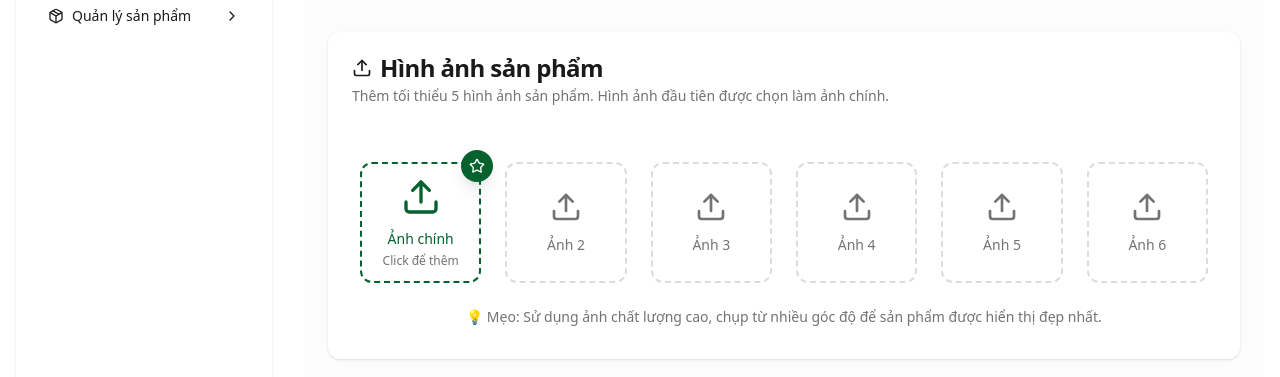
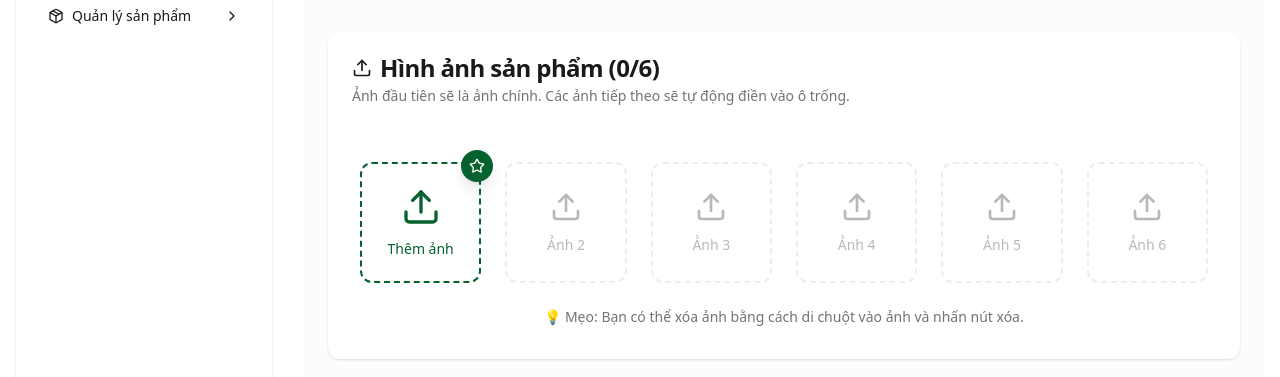
Before and after one commit to btram11/Ecom-251, a Next.js app: page /seller/add-product in a window 1280 px wide. Shown: the part 181-558 px from the top of the page. Built offline with nearby package versions, Linux system fonts and the light colour scheme; no server answers.

Commit message:
fix upload image

```diff
--- a/app/seller/add-product/page.tsx
+++ b/app/seller/add-product/page.tsx
@@ -17,7 +17,7 @@ import {
 } from "@shared/ui/form";
 import { Label } from "@shared/ui/form";
 import { Checkbox } from "@shared/ui/form";
-import { Upload, Save, X, Star, Tag } from "lucide-react";
+import { Upload, Save, X, Star, Tag ,Trash2} from "lucide-react";
 import { useRouter } from "next/navigation";
 import { useEffect, useState } from "react";
 import { environment } from "../../../environment";
@@ -29,7 +29,11 @@ type Category = {
   imageType: string;
 };
 
-
+type ProductImage = {
+  id: string; // Dùng timestamp làm ID tạm
+  base64: string;
+  type: string;
+};
 
 export default function AddProductPage() {
   const router = useRouter();
@@ -41,7 +45,7 @@ export default function AddProductPage() {
   const [discount, setDiscount] = useState("");
   const [rating, setRating] = useState("");
   const [location, setLocation] = useState("");
-
+  const [images, setImages] = useState<ProductImage[]>([]);
   const [imageBase64, setImageBase64] = useState<string>("");
   const [imageType, setImageType] = useState<string>("");
 
@@ -64,6 +68,12 @@ export default function AddProductPage() {
 
 
   const handleImageUpload = (file: File) => {
+    // Kiểm tra số lượng ảnh (Max 6: 1 chính + 5 phụ)
+    if (images.length >= 6) {
+      alert("Bạn chỉ được đăng tối đa 6 ảnh");
+      return;
+    }
+
     if (!file.type.startsWith("image/")) {
       alert("Vui lòng chọn file ảnh");
       return;
@@ -77,10 +87,21 @@ export default function AddProductPage() {
     const reader = new FileReader();
     reader.onloadend = () => {
       const base64 = (reader.result as string).split(",")[1];
-      setImageBase64(base64);
-      setImageType(file.type);
+      const newImage: ProductImage = {
+        id: Date.now().toString(), // Tạo ID ngẫu nhiên
+        base64: base64,
+        type: file.type,
+      };
+
+      // Thêm ảnh mới vào danh sách hiện có
+      setImages((prev) => [...prev, newImage]);
     };
     reader.readAsDataURL(file);
+  };
+
+  // Hàm xóa ảnh
+  const removeImage = (indexToRemove: number) => {
+    setImages((prev) => prev.filter((_, index) => index !== indexToRemove));
   };
 
 
@@ -104,8 +125,8 @@ export default function AddProductPage() {
       discount: Number(discount) || 0,
       rating: Number(rating) || 5,
       location,
-      imageBlobString: imageBase64,
-      imageType,
+      imageBlobString: images[0].base64,
+      imageType: images[0].type,
     };
 
     try {
@@ -146,69 +167,105 @@ export default function AddProductPage() {
           <CardHeader>
             <CardTitle className="flex items-center gap-2">
               <Upload className="h-5 w-5" />
-              Hình ảnh sản phẩm
+              Hình ảnh sản phẩm ({images.length}/6)
             </CardTitle>
             <CardDescription>
-              Thêm tối thiểu 5 hình ảnh sản phẩm. Hình ảnh đầu tiên được chọn
-              làm ảnh chính.
+              Ảnh đầu tiên sẽ là ảnh chính. Các ảnh tiếp theo sẽ tự động điền vào ô trống.
             </CardDescription>
           </CardHeader>
           <CardContent className="p-8">
             <div className="grid grid-cols-3 md:grid-cols-6 gap-6">
-              {/* Main image indicator */}
-              <div className="relative group">
-                <label className="aspect-square border-2 border-primary border-dashed rounded-xl flex flex-col items-center justify-center cursor-pointer hover:border-primary/70 hover:bg-primary/5 transition-all duration-200">
+
+              {/* --- VỊ TRÍ 1: ẢNH CHÍNH (Index 0) --- */}
+              <div className="relative group col-span-1 md:col-span-1">
+                 {/* Logic: Nếu có ảnh ở vị trí 0 thì hiện ảnh, không thì hiện nút upload */}
+                 {images[0] ? (
+                  <div className="aspect-square rounded-xl border-2 border-primary overflow-hidden relative">
+                    <img
+                      src={`data:${images[0].type};base64,${images[0].base64}`}
+                      alt="Main"
+                      className="w-full h-full object-cover"
+                    />
+                    {/* Nút xóa ảnh */}
+                    <button
+                      onClick={() => removeImage(0)}
+                      className="absolute top-2 right-2 bg-red-500 text-white p-1 rounded-full opacity-0 group-hover:opacity-100 transition-opacity"
+                    >
+                      <Trash2 className="h-4 w-4" />
+                    </button>
+                    <div className="absolute bottom-0 left-0 right-0 bg-primary/80 text-white text-xs py-1 text-center">
+                      Ảnh chính
+                    </div>
+                  </div>
+                ) : (
+                  <label className="aspect-square border-2 border-primary border-dashed rounded-xl flex flex-col items-center justify-center cursor-pointer hover:bg-primary/5 transition-all">
                     <Upload className="h-10 w-10 text-primary mb-3" />
-                  <span className="text-sm text-primary font-medium">Ảnh chính</span>
-                  <span className="text-xs text-muted-foreground mt-1">
-                    Click để thêm
-                  </span>
-
-
+                    <span className="text-sm text-primary font-medium">Thêm ảnh</span>
                     <input
                       type="file"
                       accept="image/*"
                       className="hidden"
-                    onChange={(e) => {
-                      if (e.target.files?.[0]) {
-                        handleImageUpload(e.target.files[0]);
-                      }
-                    }}
+                      onChange={(e) => e.target.files?.[0] && handleImageUpload(e.target.files[0])}
                     />
                   </label>
-                {imageBase64 && (
-                  <div className="mt-6 flex justify-center">
-                    <img
-                      src={`data:${imageType};base64,${imageBase64}`}
-                      alt="Preview"
-                      className="h-40 rounded-lg border"
-                    />
-                  </div>
                 )}
 
-                <div className="absolute -top-3 -right-3 bg-primary text-primary-foreground rounded-full p-2 shadow-lg">
+                {/* Icon Ngôi sao trang trí */}
+                <div className="absolute -top-3 -right-3 bg-primary text-primary-foreground rounded-full p-2 shadow-lg z-10 pointer-events-none">
                   <Star className="h-4 w-4" />
                 </div>
               </div>
 
-              {/* Additional images */}
-              {[...Array(5)].map((_, index) => (
-                <div
-                  key={index}
-                  className="aspect-square border-2 border-dashed border-muted-foreground/25 rounded-xl flex flex-col items-center justify-center cursor-pointer hover:border-muted-foreground/50 hover:bg-muted/50 transition-all duration-200"
+              {/* --- VỊ TRÍ 2 ĐẾN 6: CÁC ẢNH PHỤ --- */}
+              {/* Tạo mảng 5 phần tử để render 5 ô còn lại */}
+              {[...Array(5)].map((_, i) => {
+                const index = i + 1; // Vị trí thực trong mảng images (1, 2, 3, 4, 5)
+                const hasImage = index < images.length; // Kiểm tra xem vị trí này đã có ảnh chưa
+
+                return (
+                  <div key={index} className="relative group">
+                    {hasImage ? (
+                      // TRƯỜNG HỢP: ĐÃ CÓ ẢNH TẠI VỊ TRÍ NÀY
+                      <div className="aspect-square rounded-xl border border-gray-200 overflow-hidden relative">
+                        <img
+                          src={`data:${images[index].type};base64,${images[index].base64}`}
+                          alt={`Gallery ${index}`}
+                          className="w-full h-full object-cover"
+                        />
+                        <button
+                          onClick={() => removeImage(index)}
+                          className="absolute top-1 right-1 bg-red-500 text-white p-1 rounded-full opacity-0 group-hover:opacity-100 transition-opacity"
+                        >
+                          <X className="h-3 w-3" />
+                        </button>
+                      </div>
+                    ) : (
+                      // TRƯỜNG HỢP: Ô TRỐNG
+                      <label
+                        className={`aspect-square border-2 border-dashed border-muted-foreground/25 rounded-xl flex flex-col items-center justify-center transition-all duration-200
+                        ${images.length === index ? 'cursor-pointer hover:border-primary hover:bg-primary/5' : 'cursor-not-allowed opacity-50'}`}
                       >
                         <Upload className="h-8 w-8 text-muted-foreground mb-3" />
-                  <span className="text-sm text-muted-foreground text-center">
-                    Ảnh {index + 2}
-                  </span>
+                        <span className="text-sm text-muted-foreground">Ảnh {index + 1}</span>
+
+                        {/* Chỉ cho phép click upload vào ô trống TIẾP THEO liền kề */}
+                        {images.length === index && (
+                          <input
+                            type="file"
+                            accept="image/*"
+                            className="hidden"
+                            onChange={(e) => e.target.files?.[0] && handleImageUpload(e.target.files[0])}
+                          />
+                        )}
+                      </label>
+                    )}
                   </div>
-              ))}
+                );
+              })}
+
             </div>
-
-
             <p className="text-sm text-muted-foreground mt-6 text-center">
-              💡 Mẹo: Sử dụng ảnh chất lượng cao, chụp từ nhiều góc độ để sản
-              phẩm được hiển thị đẹp nhất.
+              💡 Mẹo: Bạn có thể xóa ảnh bằng cách di chuột vào ảnh và nhấn nút xóa.
             </p>
           </CardContent>
         </Card>
@@ -350,7 +407,7 @@ export default function AddProductPage() {
 
             <div className="bg-blue-50 p-6 rounded-lg border border-blue-200">
               <div className="flex items-start space-x-3">
-                <Checkbox id="certification" className="mt-1" />
+                <Checkbox id="certification" className="mt-0.1" />
                 <div className="space-y-2">
                   <Label
                     htmlFor="certification"
```
Lines whose indentation alone changed are shown as unchanged.
